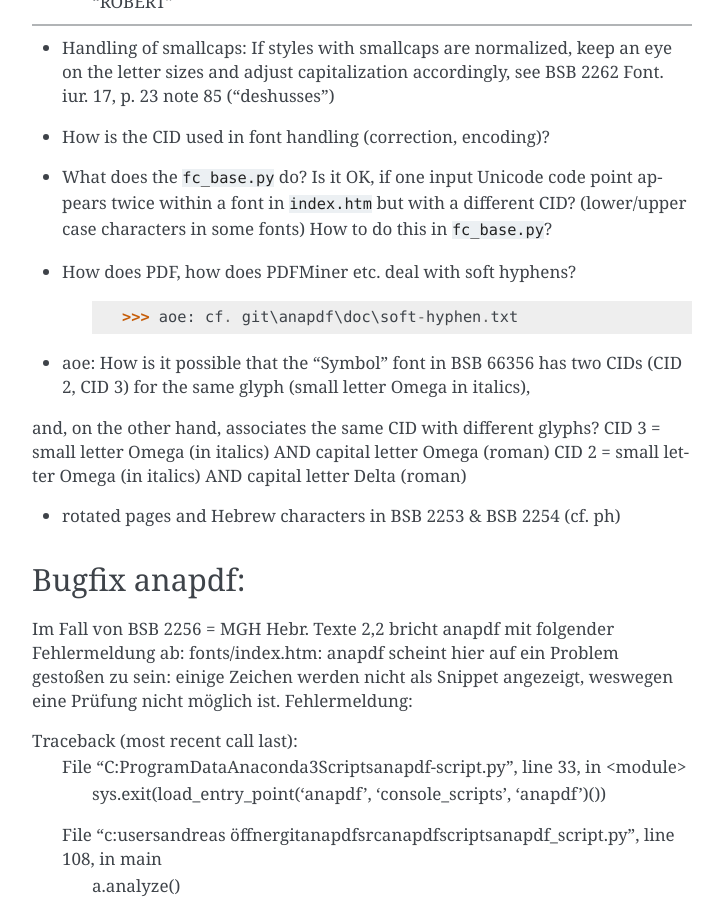
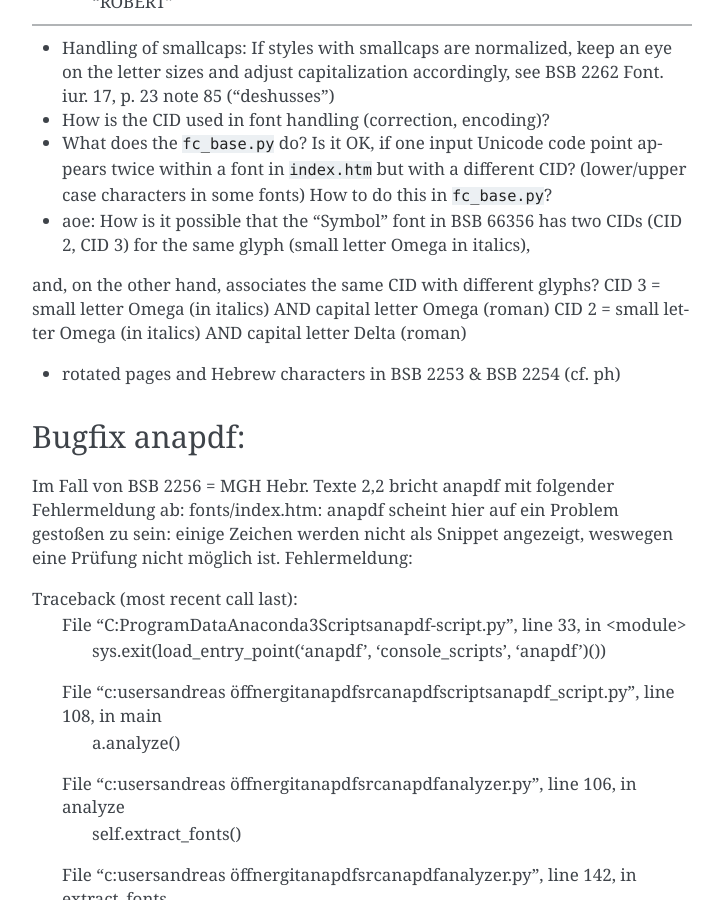
Before and after one commit to rotula/anapdf, a Sphinx documentation site: the page built from doc/TODO.rst, in a window 1280 px wide and 900 px high, scrolled down 900 px. Shown: the whole window, without its empty margins (388-1111 px from the left). Built offline with Sphinx 7.4.7, drawn with Linux system fonts in a browser that asks for light colours; pages that are not in the unit, such as notebooks, are missing from menus.

Commit message:
Updated TODOs. Typo in CHANGES.

```diff
--- a/doc/TODO.rst
+++ b/doc/TODO.rst
@@ -38,8 +38,6 @@ Pro PDFMiner
 - What does the ``fc_base.py`` do? Is it OK, if one input Unicode code point appears
   twice within a font in ``index.htm`` but with a different CID? (lower/upper case
   characters in some fonts) How to do this in ``fc_base.py``?
-- How does PDF, how does PDFMiner etc. deal with soft hyphens?
-	>>> aoe: cf. git\anapdf\doc\soft-hyphen.txt
 
 - aoe: How is it possible that the "Symbol" font in BSB 66356 has two CIDs (CID 2, CID 3) for the same glyph (small letter Omega in italics),
 and, on the other hand, associates the same CID with different glyphs?
```
Also changed, not shown: CHANGES.txt (line endings or trailing spaces).
